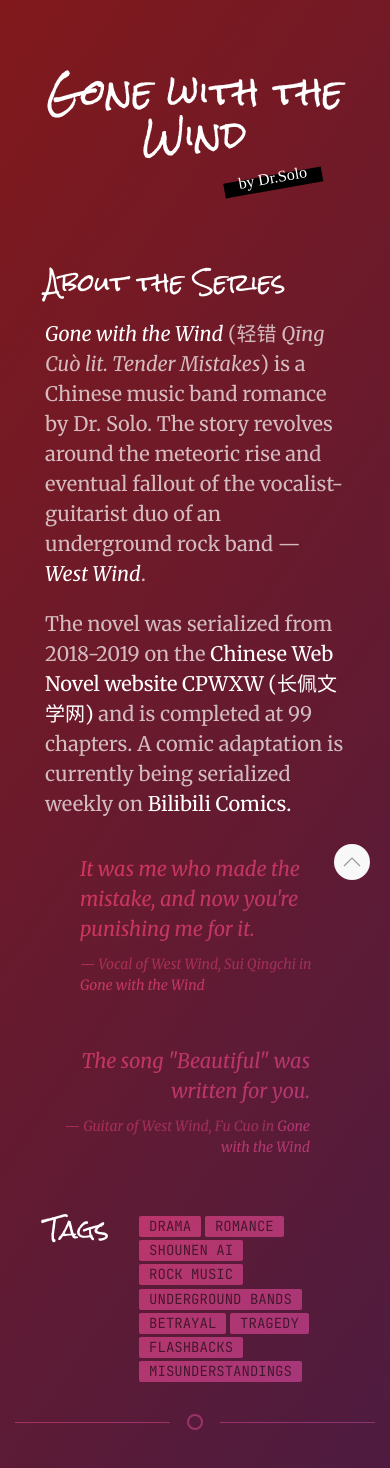
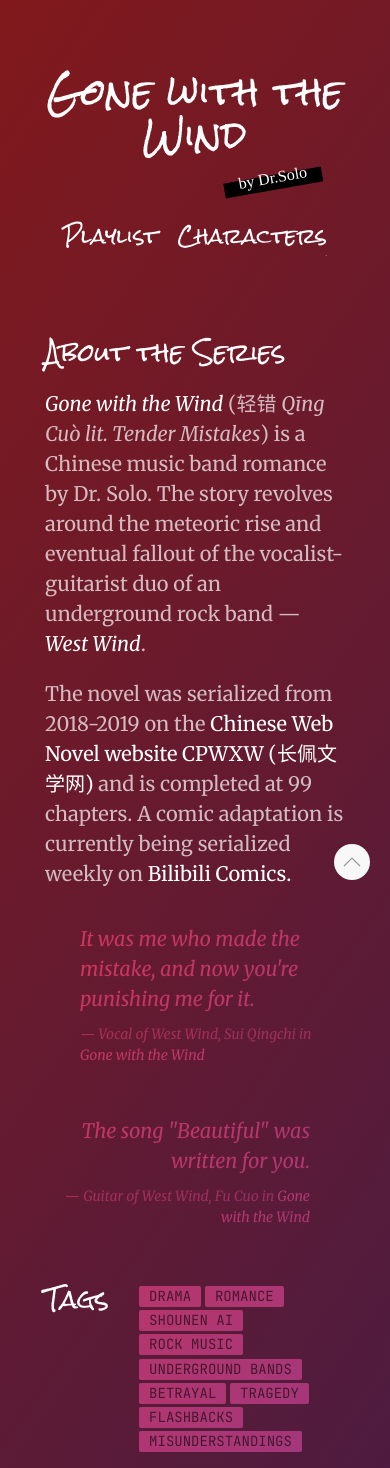
Before and after one commit to QingCuo/QingCuo.github.io, a Jekyll site: the page built from index.html, in a window 390 px wide, cut to the strip 0-1468 px from the top of the page. Built offline with Jekyll 4.4.1, drawn with Linux system fonts in a browser that asks for light colours; nearby versions of some CDN libraries; some web fonts are replaced.

Commit message:
Menu now shows on mobile
Fixed link hover color, added link to tag

```diff
--- a/_includes/header.html
+++ b/_includes/header.html
@@ -14,8 +14,8 @@
 	</div>
 
 	<!-- Main Menu -->
-	<div class="uk-container-expand uk-margin-small-top uk-visible@s">
-		<div {% if page.url == "/" | relative_url %}uk-sticky="top: 100; animation: uk-animation-slide-top"{% elsif page.url == "/playlist" | relative_url %}uk-sticky="top: 100; animation: uk-animation-slide-top"{% endif %}>
+	<div class="uk-container-expand uk-margin-small-top">
+		<div {% if page.url == "/" | relative_url %}uk-sticky="top: 100; animation: uk-animation-slide-top"{% elsif page.url == "/playlist" | relative_url %}uk-sticky="top: 100; animation: uk-animation-slide-top; media: @s"{% endif %}>
 			<div class="uk-flex uk-flex-center uk-padding-small">
 				<a href="{{"/playlist" | relative_url }}" class="link link--carme">
 					<span>Playlist</span>
@@ -27,12 +27,12 @@
 					<svg class="link__graphic link__graphic--stroke link__graphic--scribble" width="100%" height="9" viewBox="0 0 101 9"><path d="M.426 1.973C4.144 1.567 17.77-.514 21.443 1.48 24.296 3.026 24.844 4.627 27.5 7c3.075 2.748 6.642-4.141 10.066-4.688 7.517-1.2 13.237 5.425 17.59 2.745C58.5 3 60.464-1.786 66 2c1.996 1.365 3.174 3.737 5.286 4.41 5.423 1.727 25.34-7.981 29.14-1.294" pathLength="1"/></svg>
 				</a>
 
-				<a href="{{"/#novel" | relative_url }}" class="link link--carme uk-margin-left" {% if page.url == "/" | relative_url %}uk-scroll{% endif %}>
+				<a href="{{"/#novel" | relative_url }}" class="link link--carme uk-margin-left uk-visible@s" {% if page.url == "/" | relative_url %}uk-scroll{% endif %}>
 					<span>Novel</span>
 					<svg class="link__graphic link__graphic--stroke link__graphic--scribble" width="100%" height="9" viewBox="0 0 101 9"><path d="M.426 1.973C4.144 1.567 17.77-.514 21.443 1.48 24.296 3.026 24.844 4.627 27.5 7c3.075 2.748 6.642-4.141 10.066-4.688 7.517-1.2 13.237 5.425 17.59 2.745C58.5 3 60.464-1.786 66 2c1.996 1.365 3.174 3.737 5.286 4.41 5.423 1.727 25.34-7.981 29.14-1.294" pathLength="1" stroke-width="2.5"/></svg>
 				</a>
 
-				<a href="{{"/#comic" | relative_url }}" class="link link--carme uk-margin-left" {% if page.url == "/" | relative_url %}uk-scroll{% endif %}>
+				<a href="{{"/#comic" | relative_url }}" class="link link--carme uk-margin-left uk-visible@s" {% if page.url == "/" | relative_url %}uk-scroll{% endif %}>
 					<span>Comic</span>
 					<svg class="link__graphic link__graphic--stroke link__graphic--scribble" width="100%" height="9" viewBox="0 0 101 9"><path d="M.426 1.973C4.144 1.567 17.77-.514 21.443 1.48 24.296 3.026 24.844 4.627 27.5 7c3.075 2.748 6.642-4.141 10.066-4.688 7.517-1.2 13.237 5.425 17.59 2.745C58.5 3 60.464-1.786 66 2c1.996 1.365 3.174 3.737 5.286 4.41 5.423 1.727 25.34-7.981 29.14-1.294" pathLength="1" stroke-width="2.5"/></svg>
 				</a>
--- a/css/base.css
+++ b/css/base.css
@@ -31,7 +31,6 @@ p {
 }
 
 a:hover {
-	color: #666!important;
 	text-decoration: none;
 }
 
--- a/index.html
+++ b/index.html
@@ -29,7 +29,7 @@ layout: default
 	            		<span class="uk-label">Romance</span>
 	            		<a class="uk-label uk-link" href="https://en.wikipedia.org/wiki/Yaoi" target="_blank">Shounen Ai</a>
 	            		<span class="uk-label">Rock Music</span>
-	            		<span class="uk-label">Underground Bands</span>
+	            		<a class="uk-label" href="https://en.wikipedia.org/wiki/Underground_music" target="_blank">Underground Bands</a>
 	            		<span class="uk-label">Betrayal</span>
 	            		<span class="uk-label">Tragedy</span>
 	            		<span class="uk-label">Flashbacks</span>
```
